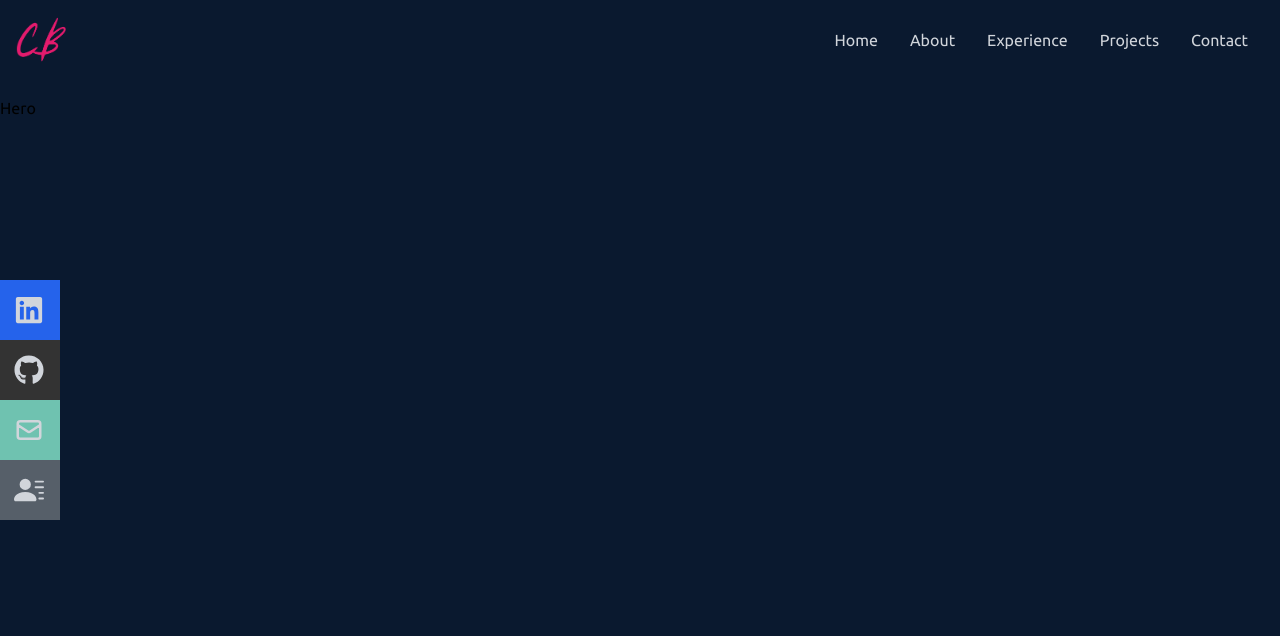
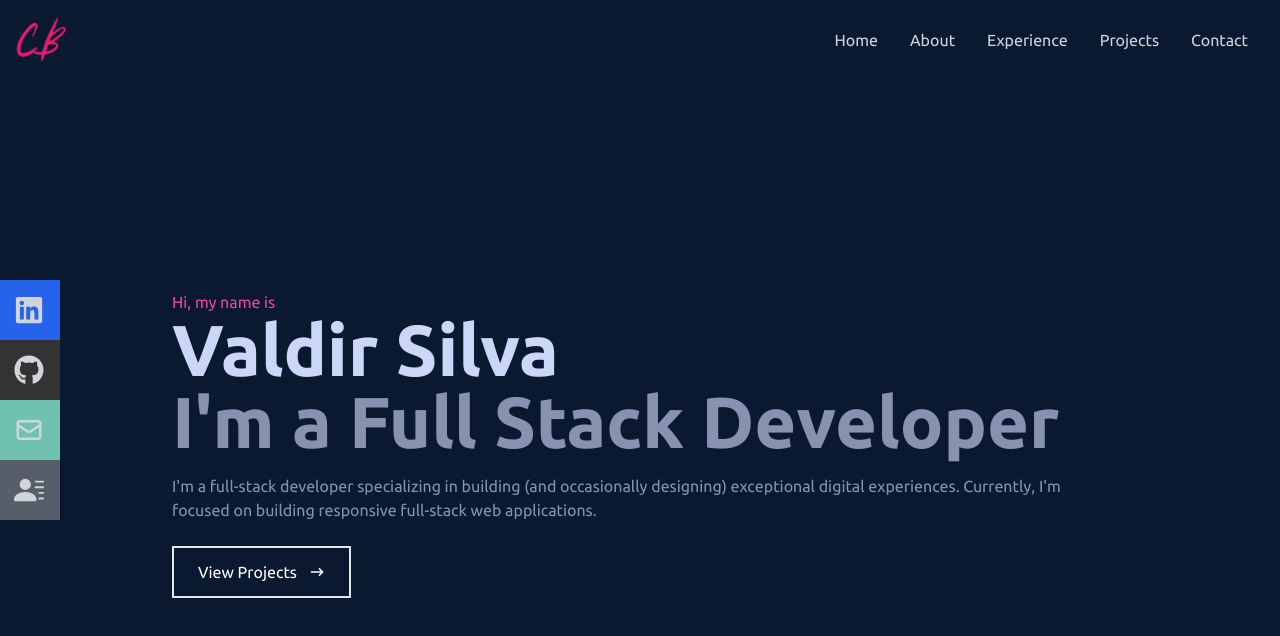
Before and after one commit to valdir-ti/portfolio, a React (Vite) app: page / in a window 1280 px wide. Shown: the top 636 px of the page. Built offline with nearby package versions, Linux system fonts and the light colour scheme.

Commit message:
feat: create container

```diff
--- a/src/Hero.tsx
+++ b/src/Hero.tsx
@@ -1,10 +1,25 @@
-import React from 'react'
 import { HiArrowNarrowRight } from 'react-icons/hi'
 
 const Hero = () => {
   return (
-    <div className="pt-24 bg-[#0a192f] w-full h-screen">
-      Hero
+    <div data-name='hero' className="pt-24 bg-[#0a192f] w-full h-screen">
+      {/* Container */}
+      <div className='xl:max-w-[1000px] lg:max-w-[900px] mx-auto px-8 flex flex-col justify-center h-full'>
+        <p className='text-pink-500'>Hi, my name is</p>
+        <h1 className='text-4xl sm:text-7xl font-bold text-[#ccd6f6]'>Valdir Silva</h1>
+        <h2 className='text-4xl sm:text-7xl font-bold text-[#8892b0]'>I'm a Full Stack Developer</h2>
+        <p className='text-[#8892b0] py-4 max-w-[700]'>I'm a full-stack developer specializing in building (and occasionally
+        designing) exceptional digital experiences. Currently, I'm focused on
+        building responsive full-stack web applications.</p>
+        <div>
+          <button className='text-white group border-2 px-6 py-3 my-2 flex items-center hover:bg-pink-500 hover:border-pink-600'>
+            View Projects
+            <span className='group-hover:rotate-90 duration-300'>
+              <HiArrowNarrowRight className='ml-3'/>
+            </span>
+          </button>
+        </div>
+      </div>
     </div>
   )
 }
```
